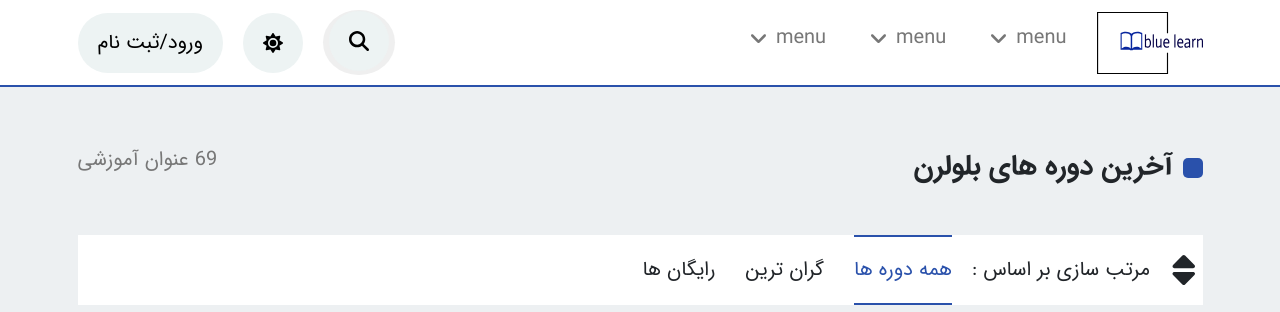
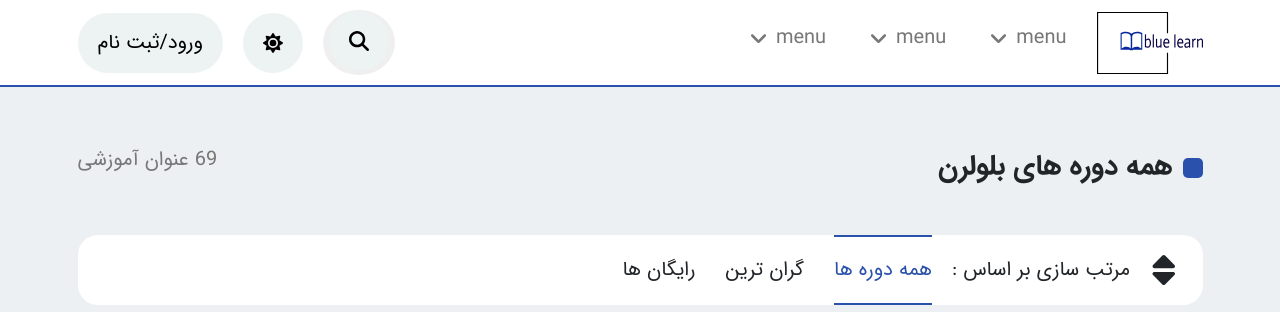
Before and after one commit to parsa-sbg/blue-learn, a plain HTML site: page pages/allcourses/allcourses.html in a window 1280 px wide. Shown: the top 312 px of the page. Drawn offline with Linux system fonts and the light colour scheme.

Commit message:
change some styles of all courses

```diff
--- a/pages/allcourses/allcourses.css
+++ b/pages/allcourses/allcourses.css
@@ -60,6 +60,8 @@
     font-size: 2rem;
     height: 7rem;
     margin-bottom: 1rem;
+    border-radius: 2rem;
+    padding: 0 2rem;
 }
 .courses__sort-box-icon {
     font-size: 3rem;
--- a/pages/allcourses/allcourses.html
+++ b/pages/allcourses/allcourses.html
@@ -197,7 +197,7 @@
 
                 <div class="courses__header">
                     <div class="courses__title-wrapper">
-                        <h2 class="courses__title blue-bg">آخرین دوره های بلولرن</h2>
+                        <h2 class="courses__title blue-bg">همه دوره های بلولرن</h2>
                     </div>
                     <span class="courses__count">69 عنوان آموزشی</span>
                 </div>
```
